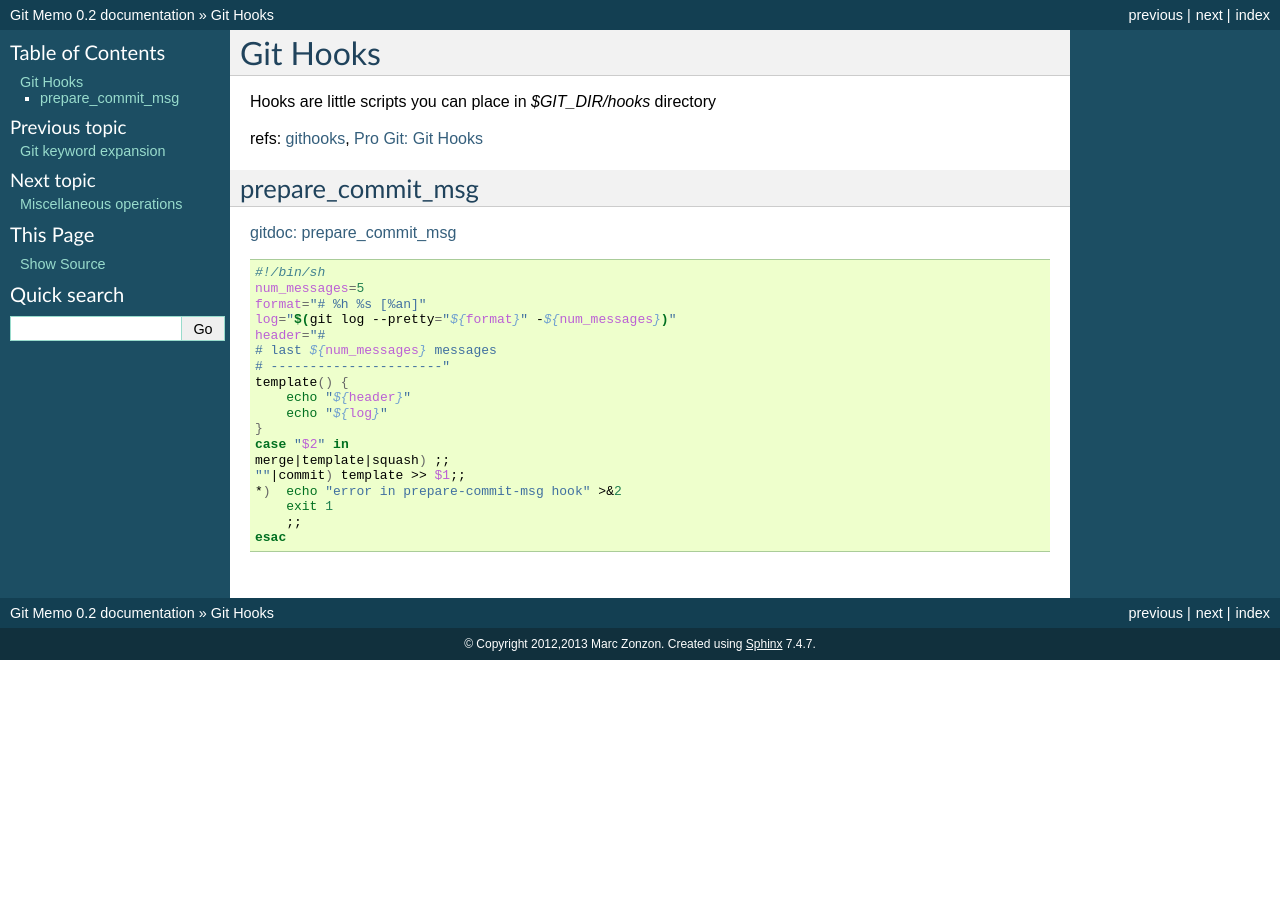
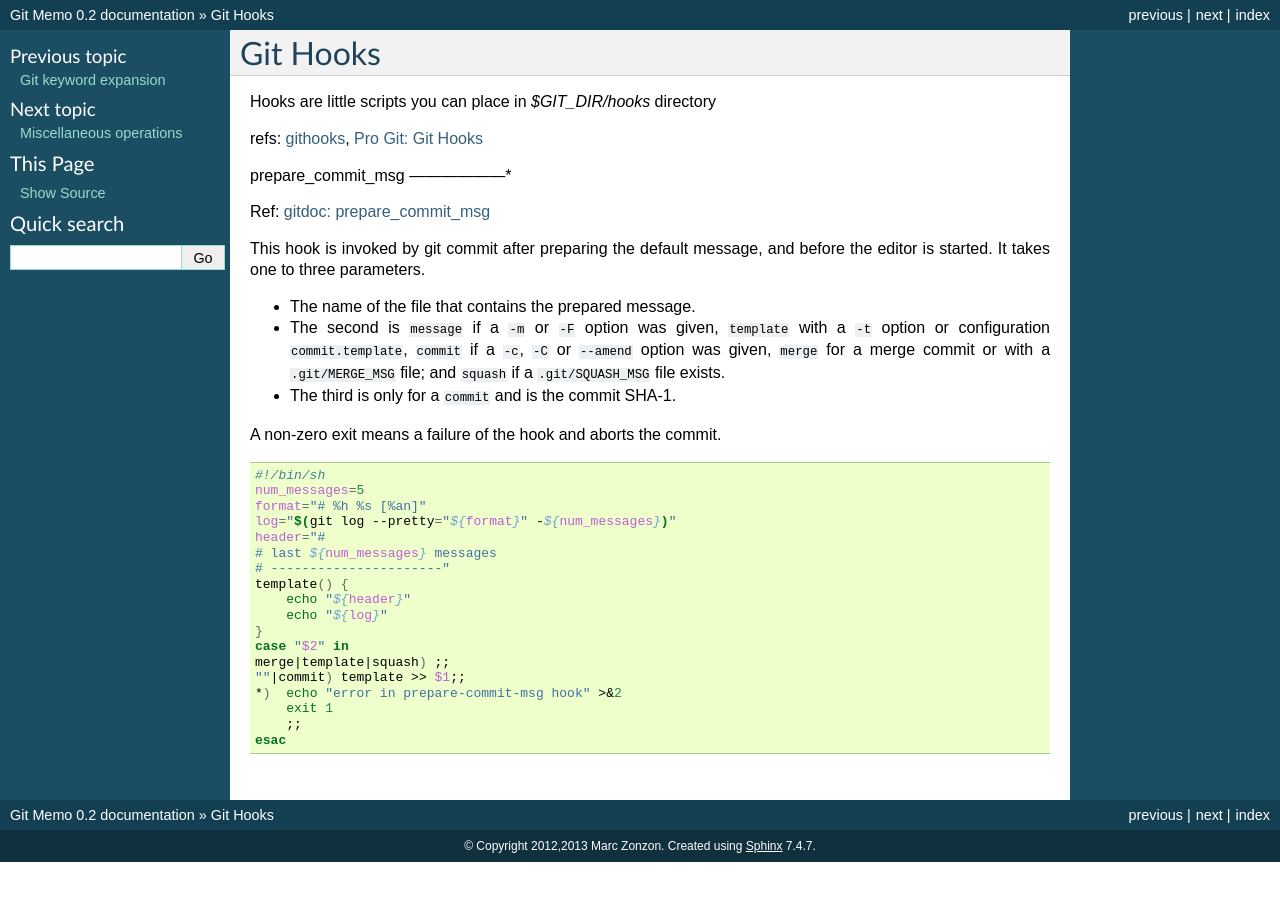
Before and after one commit to marczz/git-memo, a Sphinx documentation site: the page built from source/hooks.rst, in a window 1280 px wide. Built offline with Sphinx 7.4.7, drawn with Linux system fonts in a browser that asks for light colours.

Commit message:
source/hooks.rst: added prepare_commit_msg.

```diff
--- a/source/hooks.rst
+++ b/source/hooks.rst
@@ -6,9 +6,27 @@ refs: :gitdoc:`githooks <githooks.html>`, :progit:`Git Hooks`
 
 
 prepare_commit_msg
-------------------
+------------------*
 
-:gitdoc:`gitdoc: prepare_commit_msg<githooks.html#_prepare_commit_msg>`
+Ref: :gitdoc:`gitdoc:
+prepare_commit_msg<githooks.html#_prepare_commit_msg>`
+
+This hook is invoked by git commit  after preparing the default
+message, and before the editor is started. It takes one to three
+parameters.
+
+-   The name of the file that contains the prepared message.
+-   The second is ``message`` if a ``-m`` or ``-F`` option was given,
+    ``template`` with a ``-t`` option or configuration
+    ``commit.template``, ``commit``
+    if a ``-c``, ``-C`` or ``--amend`` option was given,
+    ``merge`` for a merge commit or with a ``.git/MERGE_MSG`` file;
+    and ``squash`` if a ``.git/SQUASH_MSG`` file exists.
+-   The third is only for a ``commit`` and is the commit SHA-1.
+
+A non-zero exit means a failure of the hook and aborts the commit.
+
+
 
 .. code:: bash
 
```
